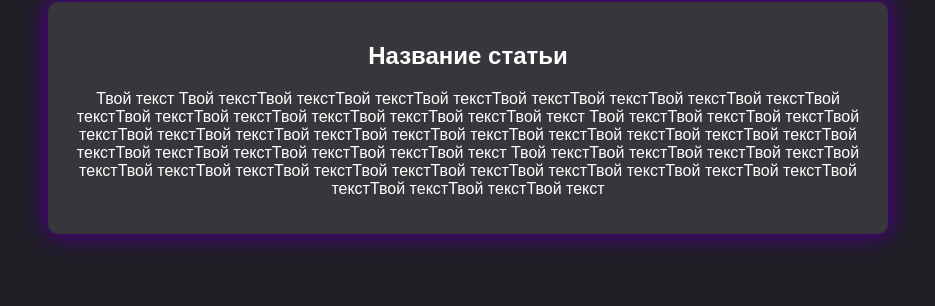
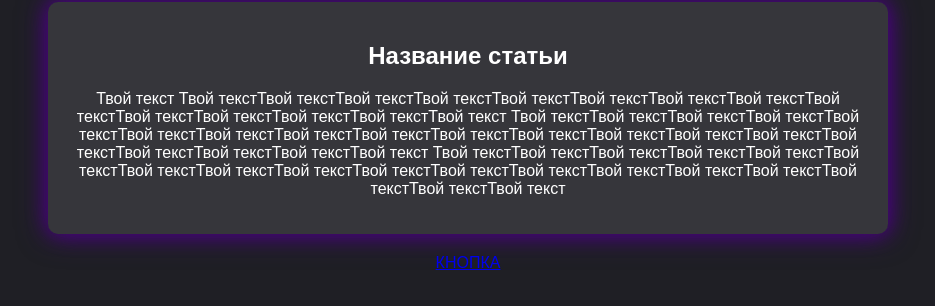
Before and after one commit to exxarbit/webka, a plain HTML site: page index.html in a window 1280 px wide. Shown: the part 342-648 px from the top of the page, without its empty margins (172-1107 px from the left). Drawn offline with Linux system fonts and the light colour scheme.

Commit message:
Update index.html

```diff
--- a/index.html
+++ b/index.html
@@ -14,13 +14,15 @@
     </video>
 
     <div class="article-container">
-        <h2>Название статьи</h2>
-        <p>Твой текст Твой текстТвой текстТвой текстТвой текстТвой текстТвой текстТвой текстТвой текстТвой текстТвой текстТвой текстТвой текстТвой текстТвой текстТвой текст
+        <h2 class="article-title">Название статьи</h2>
+        <p>Твой текст Твой текстТвой текстТвой текстТвой текстТвой текстТвой текстТвой текстТвой текстТвой текстТвой текстТвой текстТвой текстТвой текстТвой текст
             Твой текстТвой текстТвой текстТвой текстТвой текстТвой текстТвой текстТвой текстТвой текстТвой текстТвой текстТвой текстТвой текстТвой текстТвой текстТвой текстТвой текстТвой текстТвой текст
             Твой текстТвой текстТвой текстТвой текстТвой текстТвой текстТвой текстТвой текстТвой текстТвой текстТвой текстТвой текстТвой текстТвой текстТвой текстТвой текстТвой текстТвой текст
         </p>
     </div>
 
+    <a href="youtube.com" class="button">КНОПКА</a> <!-- Переместили кнопку ниже статьи -->
+
     <script src="script.js"></script> <!-- Подключение внешнего JavaScript файла -->
 </body>
 </html>
```
